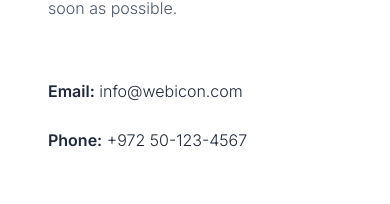
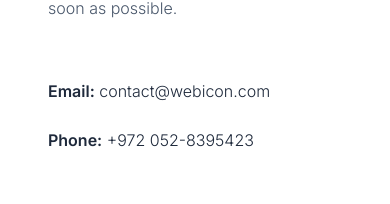
Before and after one commit to DariaRosen/Webicon, a Next.js app: page / in a window 390 px wide. Shown: the part 5336-5540 px from the top of the page. Built offline with nearby package versions, Linux system fonts and the light colour scheme.

Commit message:
Update contact information: change email to contact@webicon.com and phone to 052-8395423

```diff
--- a/app/contact/page.tsx
+++ b/app/contact/page.tsx
@@ -25,11 +25,11 @@ export default function Contact() {
             <div className={styles.contactDetails}>
               <p className={styles.detail}>
                 <strong>{language === 'en' ? 'Email:' : 'אימייל:'}</strong>{' '}
-                info@webicon.com
+                contact@webicon.com
               </p>
               <p className={styles.detail}>
                 <strong>{language === 'en' ? 'Phone:' : 'טלפון:'}</strong> +972
-                50-123-4567
+                052-8395423
               </p>
             </div>
           </div>
--- a/app/page.tsx
+++ b/app/page.tsx
@@ -180,11 +180,11 @@ export default function Home() {
               <div className={styles.contactDetails}>
                 <p className={styles.detail}>
                   <strong>{language === 'en' ? 'Email:' : 'אימייל:'}</strong>{' '}
-                  info@webicon.com
+                  contact@webicon.com
                 </p>
                 <p className={styles.detail}>
                   <strong>{language === 'en' ? 'Phone:' : 'טלפון:'}</strong> +972
-                  50-123-4567
+                  052-8395423
                 </p>
               </div>
             </div>
```
